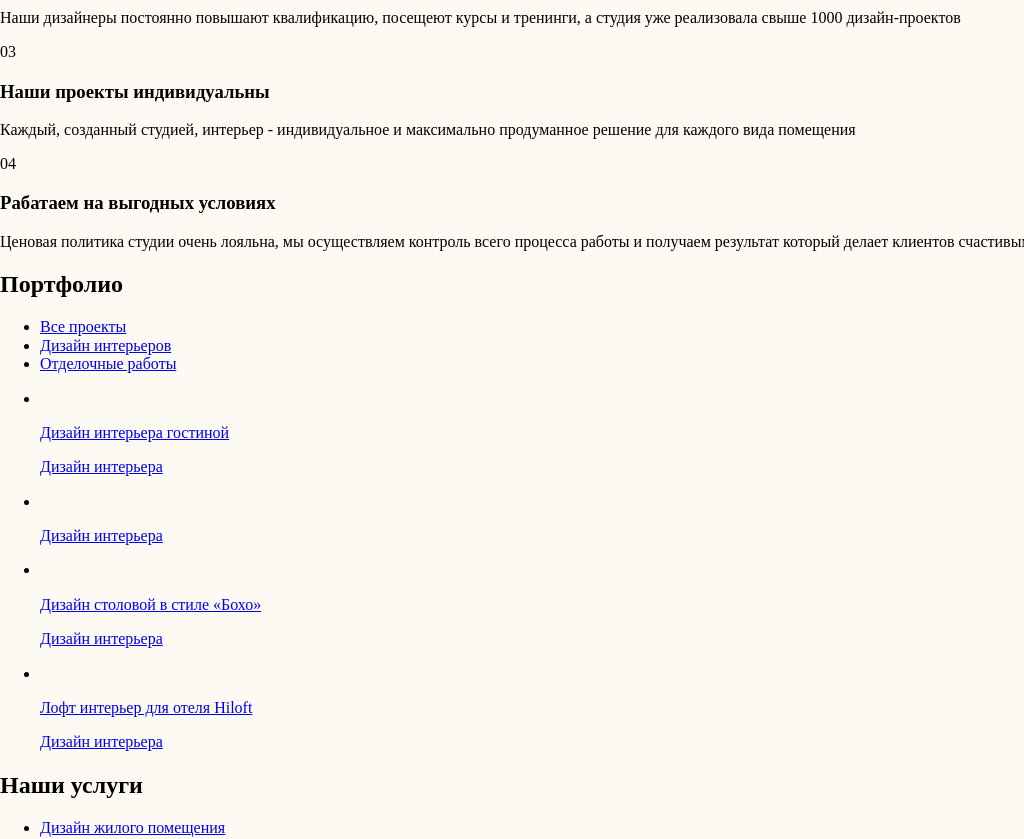
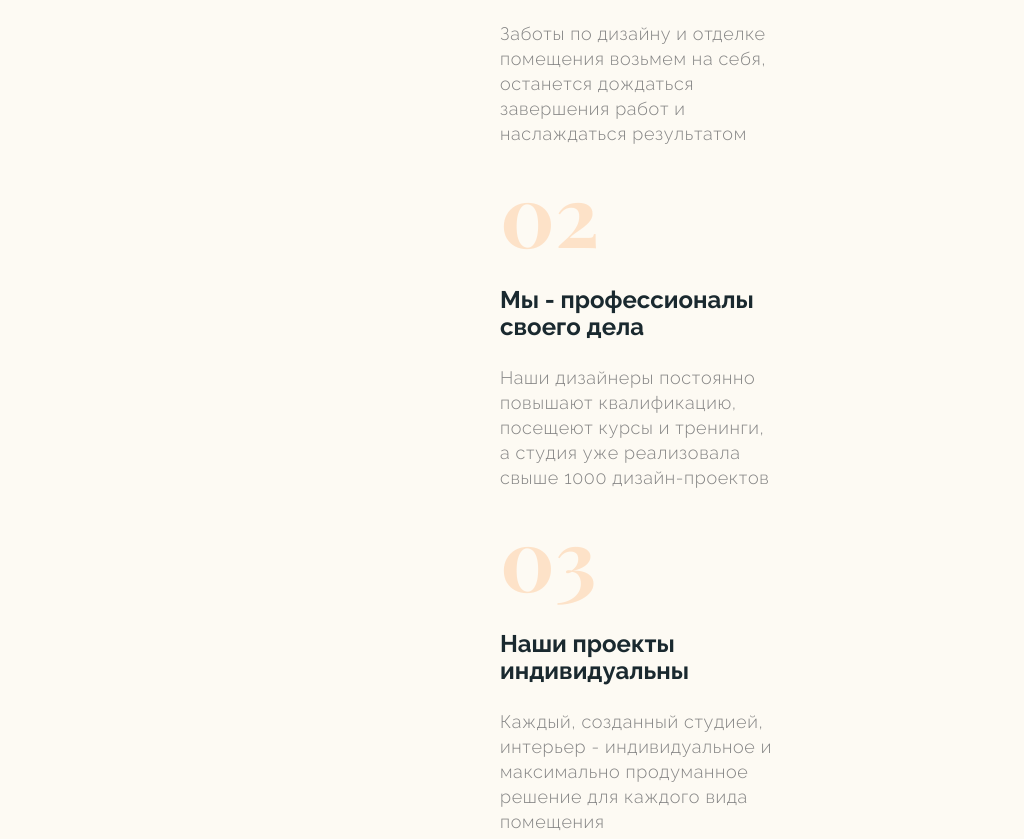
Before and after one commit to bunkerWHz/interior-design, a website: page src/index.html in a window 1280 px wide. Shown: the part 788-1627 px from the top of the page, without its empty margins (0-1024 px from the left). Drawn offline with nearby package versions, Linux system fonts and the light colour scheme.

Commit message:
add 320px features initial styles

```diff
--- /dev/null
+++ b/src/styles/features-page.scss
@@ -0,0 +1,31 @@
+.features-page {
+    min-width: 320px;
+    .container {
+        width: 280px;
+        margin: 0 auto;
+    }
+    .feature {
+        &__number {
+opacity: 0.26;
+color: #fea052;
+font-family: "Playfair Display";
+font-size: 85px;
+font-weight: 700;
+letter-spacing: 0.28px;
+        }
+        &__title {
+color: #1a292f;
+font-family: "Raleway";
+font-size: 24px;
+font-weight: 600;
+        }
+        &__content {
+color: #838383;
+font-family: "Raleway";
+font-size: 18px;
+font-weight: 300;
+line-height: 25px;
+letter-spacing: 0.64px;
+        }
+    }
+}
--- a/src/styles/main.scss
+++ b/src/styles/main.scss
@@ -37,3 +37,4 @@ figure {
 }
 
 @import "main-page.scss";
+@import "features-page.scss";
```
Also changed, not shown: src/styles/features-page.css (added), src/styles/features-page.min.css (added), src/styles/main.css, src/styles/main.min.css.
